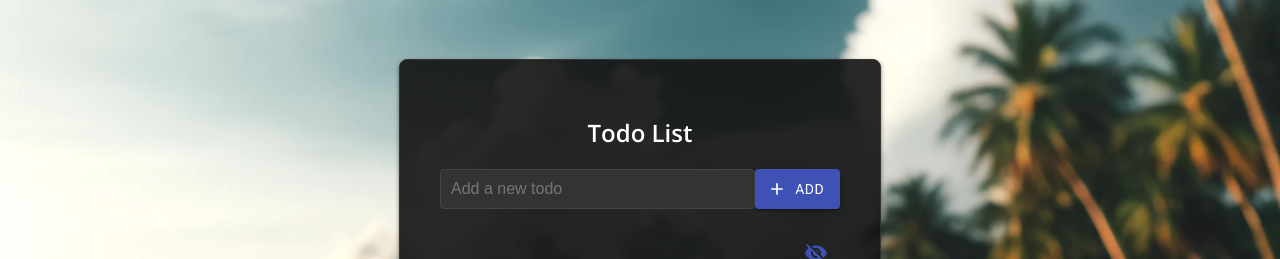
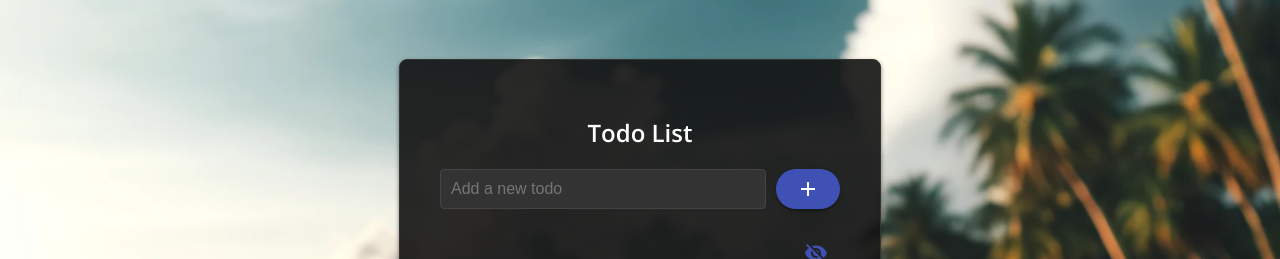
Before and after one commit to Nfnat0/quick-todo-app, a React (Create React App) app: page / in a window 1280 px wide. Shown: the top 259 px of the page. Built offline with nearby package versions, Linux system fonts and the light colour scheme.

Commit message:
chore: Update TodoInput component to use Material-UI Button component

```diff
--- a/src/components/TodoInput.js
+++ b/src/components/TodoInput.js
@@ -21,12 +21,11 @@ function TodoInput({ addTodo }) {
         placeholder="Add a new todo"
       />
       <Button
-        type="submit"
-        variant="contained"
-        color="primary"
-        startIcon={<AddIcon />}
+      type="submit"
+      variant="contained"
+      color="primary"
       >
-        Add
+        <AddIcon />
       </Button>
     </form>
   );
--- a/src/styles.css
+++ b/src/styles.css
@@ -73,6 +73,13 @@ body, html {
 
 .todo-input input:focus {
   border-color: #007bff;
+}
+
+.todo-input Button {
+  margin-left: 10px;
+  border-radius: 50px;
+  width: 40px;
+  height: 40px;
 }
 
 /* Icon button styles */
```
